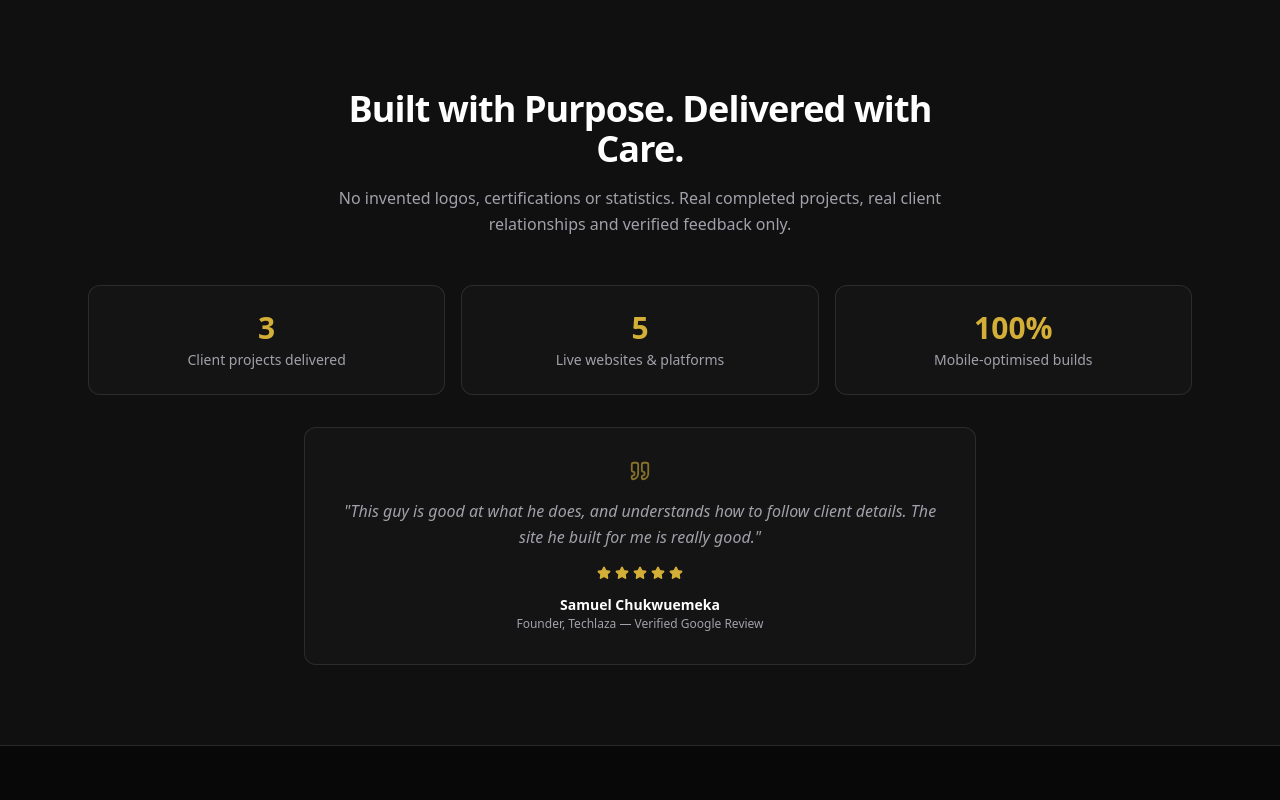
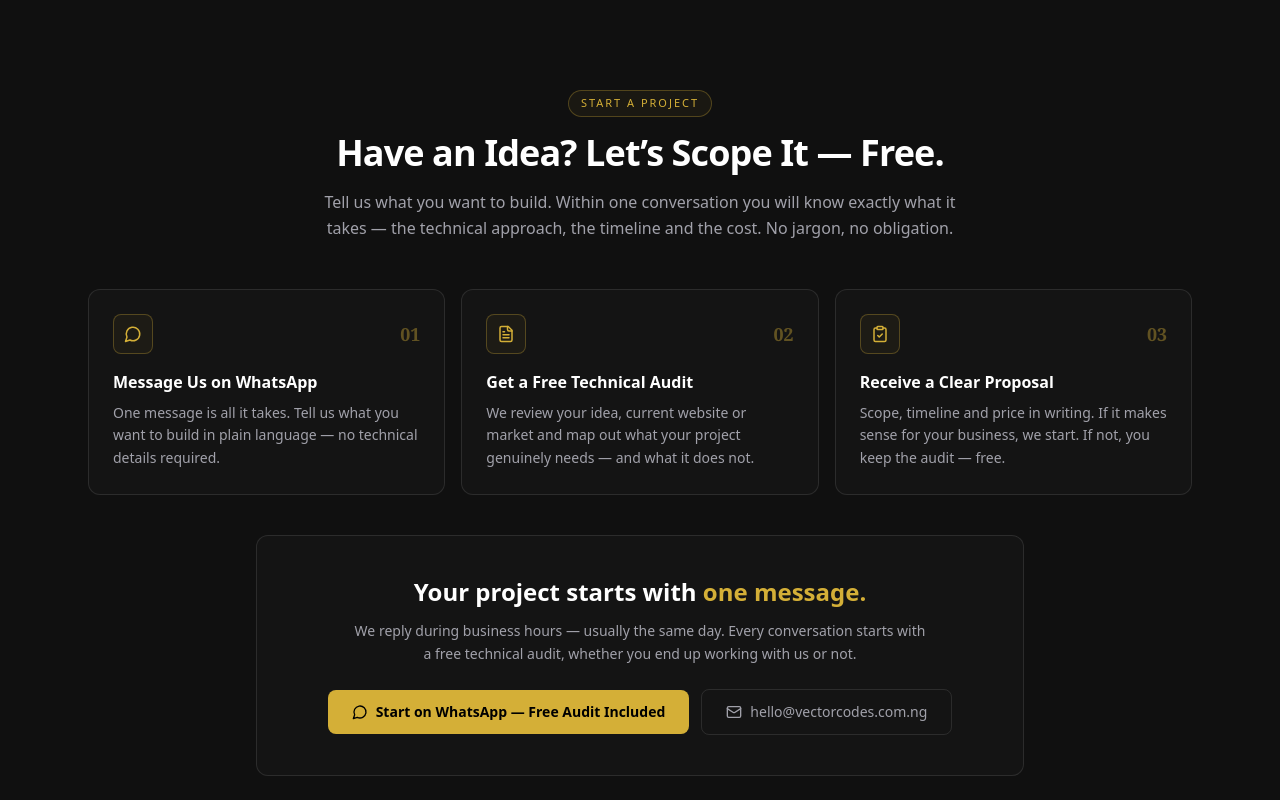
Before and after one commit to ericprince957-cloud/my_portfolio_V1, a Next.js app: page / in a window 1280 px wide. Shown: the part 1100-1900 px from the top of the page. Built offline with nearby package versions, Linux system fonts and the light colour scheme.

Commit message:
Homepage: replace vanity stats/testimonial section with conversion-focused Start a Project section (free audit hook, WhatsApp CTA)

```diff
--- a/app/page.tsx
+++ b/app/page.tsx
@@ -6,8 +6,8 @@ import ProjectCard from "@/components/ProjectCard";
 import CTASection from "@/components/CTASection";
 import Reveal from "@/components/Reveal";
 import { services, pillars } from "@/data/services";
-import { projects, verifiedReview } from "@/data/projects";
-import { Target, Smartphone, Gauge, LifeBuoy, Quote, Star, Search, Compass, Code2, ClipboardCheck, Rocket, ShieldCheck } from "lucide-react";
+import { projects } from "@/data/projects";
+import { Target, Smartphone, Gauge, LifeBuoy, Search, Compass, Code2, ClipboardCheck, Rocket, ShieldCheck, MessageCircle, FileText, Mail } from "lucide-react";
 
 export const metadata: Metadata = {
   title: "Vector Codes — Web Development Company in Nigeria",
@@ -47,9 +47,7 @@ const processSteps = [
 ];
 
 export default function HomePage() {
-  const clientCount = projects.filter((p) => p.category === "Client Project").length;
   const products = projects.filter((p) => p.category !== "Client Project");
-  const liveCount = projects.filter((p) => p.liveUrl).length;
 
   const jsonLd = {
     "@context": "https://schema.org",
@@ -92,45 +90,77 @@ export default function HomePage() {
         </div>
       </section>
 
-      {/* ── TRUST / CREDIBILITY ─────────────────────────────── */}
-      <section className="border-b border-line bg-surface" aria-labelledby="trust-heading">
-        <div className="mx-auto max-w-6xl px-4 py-16 sm:px-6 md:py-20">
+      {/* ── START A PROJECT (CONVERSION) ────────────────────── */}
+      <section className="border-b border-line bg-surface" aria-labelledby="start-heading">
+        <div className="mx-auto max-w-6xl px-4 py-16 sm:px-6 md:py-24">
           <SectionHeading
-            title="Built with Purpose. Delivered with Care."
-            description="No invented logos, certifications or statistics. Real completed projects, real client relationships and verified feedback only."
+            badge="Start a Project"
+            title="Have an Idea? Let&rsquo;s Scope It — Free."
+            description="Tell us what you want to build. Within one conversation you will know exactly what it takes — the technical approach, the timeline and the cost. No jargon, no obligation."
           />
-
-          <div className="mt-12 grid gap-4 sm:grid-cols-3">
-            <div className="card rounded-xl p-6 text-center">
-              <p className="text-3xl font-bold text-gold">{clientCount}</p>
-              <p className="mt-1 text-sm text-subtle">Client projects delivered</p>
+          <div className="mt-12 grid gap-4 md:grid-cols-3">
+            {[
+              {
+                icon: MessageCircle,
+                step: "01",
+                title: "Message Us on WhatsApp",
+                text: "One message is all it takes. Tell us what you want to build in plain language — no technical details required.",
+              },
+              {
+                icon: FileText,
+                step: "02",
+                title: "Get a Free Technical Audit",
+                text: "We review your idea, current website or market and map out what your project genuinely needs — and what it does not.",
+              },
+              {
+                icon: ClipboardCheck,
+                step: "03",
+                title: "Receive a Clear Proposal",
+                text: "Scope, timeline and price in writing. If it makes sense for your business, we start. If not, you keep the audit — free.",
+              },
+            ].map((step, i) => (
+              <Reveal key={step.step} className="h-full" delay={Math.min(i * 0.08, 0.3)}>
+                <div className="card h-full rounded-xl p-6">
+                  <span className="flex items-center justify-between">
+                    <span className="flex h-10 w-10 items-center justify-center rounded-lg border border-gold/30 bg-gold/5 text-gold">
+                      <step.icon size={18} aria-hidden="true" />
+                    </span>
+                    <span className="font-serif text-lg font-bold text-gold/40">{step.step}</span>
+                  </span>
+                  <h3 className="mt-4 text-base font-semibold text-white">{step.title}</h3>
+                  <p className="mt-2 text-sm leading-relaxed text-subtle">{step.text}</p>
+                </div>
+              </Reveal>
+            ))}
+          </div>
+          <Reveal>
+            <div className="card mx-auto mt-10 max-w-3xl rounded-xl p-8 text-center md:p-10">
+              <h3 id="start-heading" className="text-xl font-bold text-white md:text-2xl">
+                Your project starts with <span className="text-gold">one message.</span>
+              </h3>
+              <p className="mx-auto mt-3 max-w-xl text-sm leading-relaxed text-subtle">
+                We reply during business hours — usually the same day. Every conversation starts with a free technical audit, whether you end up working with us or not.
+              </p>
+              <div className="mt-6 flex flex-col items-center justify-center gap-3 sm:flex-row">
+                <a
+                  href="https://wa.me/2347084547988?text=Hi%20Prince%2C%20I%20visited%20the%20Vector%20Codes%20website%20and%20I%20would%20like%20a%20free%20technical%20audit%20for%20my%20project."
+                  target="_blank"
+                  rel="noopener noreferrer"
+                  className="inline-flex items-center gap-2 rounded-lg bg-gold px-6 py-3 text-sm font-semibold text-black transition hover:bg-gold/90"
+                >
+                  <MessageCircle size={16} aria-hidden="true" />
+                  Start on WhatsApp — Free Audit Included
+                </a>
+                <a
+                  href="mailto:hello@vectorcodes.com.ng"
+                  className="inline-flex items-center gap-2 rounded-lg border border-line px-6 py-3 text-sm font-medium text-subtle transition hover:border-gold/40 hover:text-white"
+                >
+                  <Mail size={16} aria-hidden="true" />
+                  hello@vectorcodes.com.ng
+                </a>
+              </div>
             </div>
-            <div className="card rounded-xl p-6 text-center">
-              <p className="text-3xl font-bold text-gold">{liveCount}</p>
-              <p className="mt-1 text-sm text-subtle">Live websites & platforms</p>
-            </div>
-            <div className="card rounded-xl p-6 text-center">
-              <p className="text-3xl font-bold text-gold">100%</p>
-              <p className="mt-1 text-sm text-subtle">Mobile-optimised builds</p>
-            </div>
-          </div>
-
-          {/* Verified review — real Google review */}
-          <figure className="card mx-auto mt-8 max-w-2xl rounded-xl p-8 text-center">
-            <Quote size={22} className="mx-auto text-gold/60" aria-hidden="true" />
-            <blockquote className="mt-4 text-base italic leading-relaxed text-subtle">
-              "{verifiedReview.quote}"
-            </blockquote>
-            <div className="mt-4 flex justify-center gap-1" aria-label="5 out of 5 stars">
-              {Array.from({ length: 5 }).map((_, i) => (
-                <Star key={i} size={14} className="fill-gold text-gold" aria-hidden="true" />
-              ))}
-            </div>
-            <figcaption className="mt-3">
-              <span className="text-sm font-semibold text-white">{verifiedReview.author}</span>
-              <span className="block text-xs text-subtle">{verifiedReview.role} — {verifiedReview.source}</span>
-            </figcaption>
-          </figure>
+          </Reveal>
         </div>
       </section>
 
```
